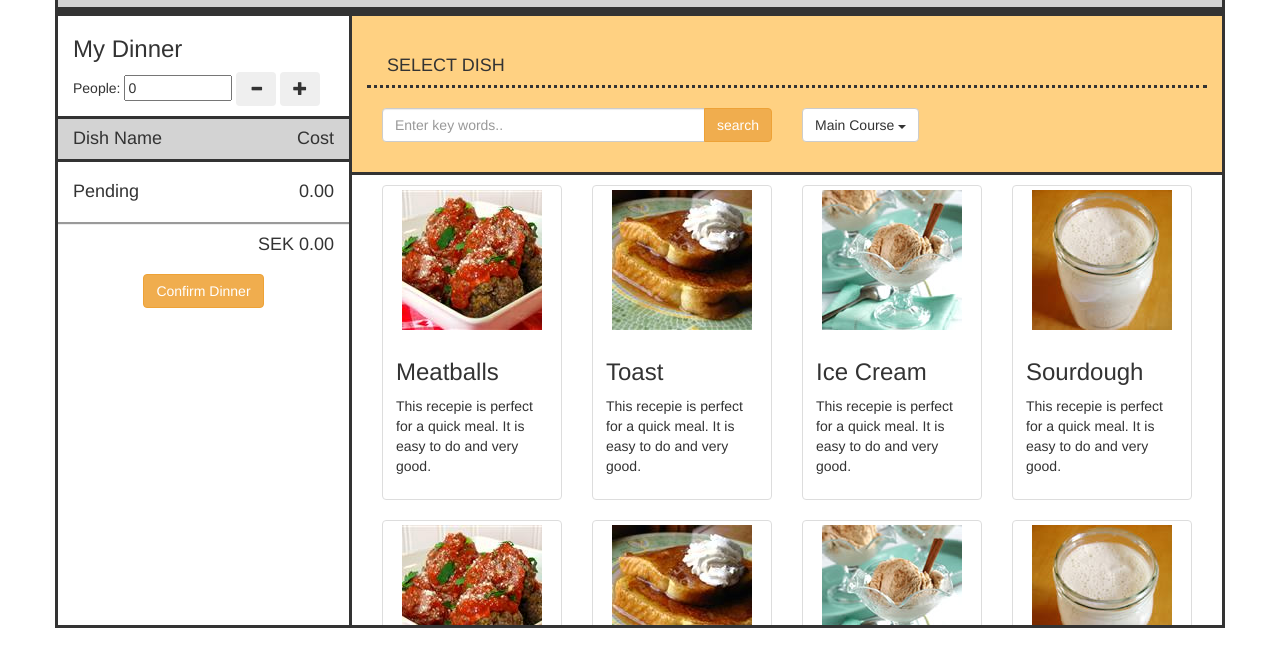
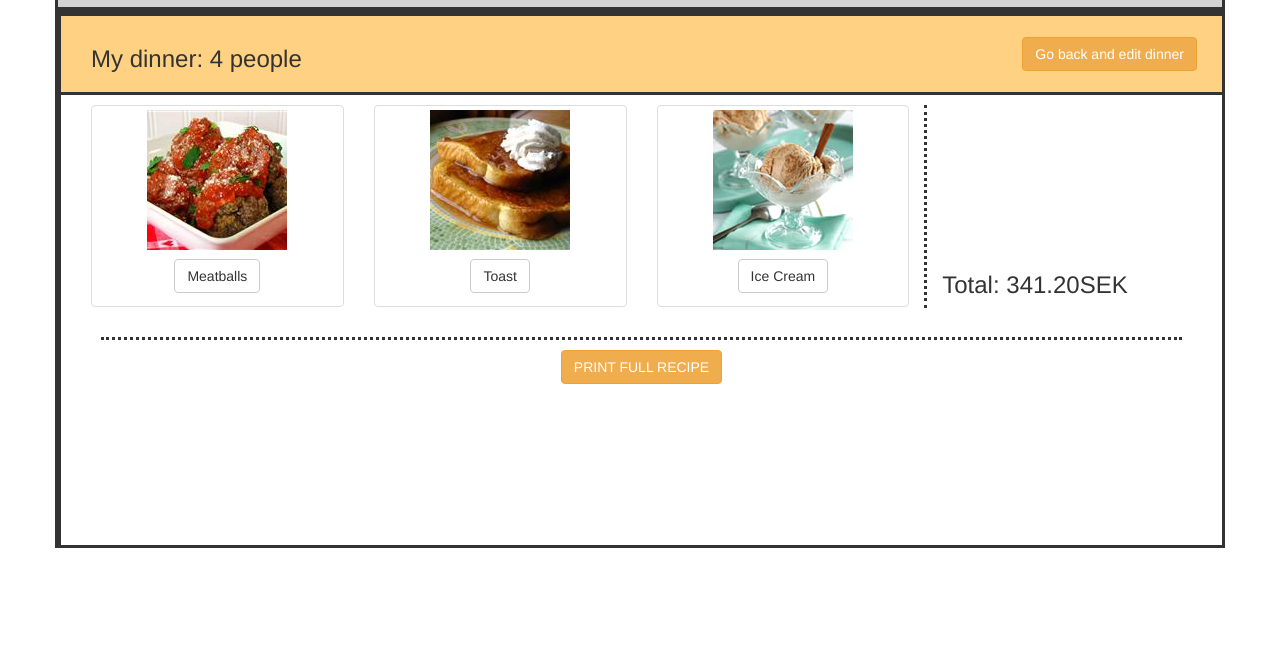
Before and after one commit to ingridsorensen/iteractionLabb2, a plain HTML site: page dinnerplanner-html-master/dinnerOverview.html in a window 1280 px wide. Shown: the part 66-732 px from the top of the page. Drawn offline with nearby package versions, Linux system fonts and the light colour scheme; a script that the page names is missing.

Commit message:
dinnerOverview done

```diff
--- a/dinnerplanner-html-master/dinnerOverview.html
+++ b/dinnerplanner-html-master/dinnerOverview.html
@@ -26,162 +26,60 @@
 		<!--Frame-->
 		<div class="row" style="border-style: solid;">
 
-			<!--Left frame-->
-			<div class="col-md-3"style="border-top-style: solid;">
-				<h3>My Dinner</h3>
-
-				<!--left top menu-->
-				<div id="exampleView">
-					<div>
-					People: <span id="numberOfGuests"><input id="number" value="0" size="10"/></span>
-						<button id="minusGuest" class="btn" onclick="setNumberOfGuests(-1)"><span class="glyphicon glyphicon-minus" ></span></button>
-						<button id="plusGuest" class="btn" onclick="setNumberOfGuests(1)"><span class="glyphicon glyphicon-plus"></span></button>
-					</div>
-				</div>
-
-			<!--left middle menu-->
-				<div class="row" style="margin-top:10px; border-top-style: solid; border-bottom-style: solid; background-color: LightGrey;">
-					<div class="col-md-6">
-						<h4>Dish Name</h4>
-					</div>
-					<div class="col-md-6" align="right";>
-						<h4>Cost</h4>
-					</div>
-				</div>
-
-			<!--left bottom menu-->
-				<div class="row" style="margin-top:10px;">
-					<div class="col-md-6">
-						<h4>Pending</h4>
-					</div>
-					<div class="col-md-6" align="right";>
-						<h4>0.00</h4>
-					</div>
-				</div>
-
-				<div class="row" style="margin-top:10px; border-top-style: groove;">
-					<div class="col-md-12" align="right";>
-						<h4>SEK 0.00</h4>
-					</div>
-				</div>
-
-				<div class="row" style="margin-top:10px;">
-					<div class="col-md-12" align="center";>
-						<button id="confirmDinner" class="btn btn-warning" >Confirm Dinner</button>
-					</div>
-				</div>
-
-			</div><!--End Left frame-->
-
 
 			<!--Right frame-->
-			<div class="col-md-9" style="border-left-style: solid;">
+			<div class="col-md-12" style="border-left-style: solid;">
 
 				<!--right top menu-->
-				<div class="row" style="background-color: #ffd182; border-top-style: solid; border-bottom-style: solid; padding: 30px">
-					<h4 style="margin-left:5px;">SELECT DISH</h4>
-					<div class="row" style="border-top-style: dotted;">
-						<div class="col-md-6" style="margin-top:20px;">
-							<div class="input-group">
-								<input type="text" class="form-control" placeholder="Enter key words..">
-								<span class="input-group-btn">
-								<button class="btn btn-warning" type="button">search</button>
-								</span>
-							</div>
-						</div>
-						<div class="col-md-6"  style="margin-top:20px;">
-							<div class="dropdown">
-								<button class="btn btn-default dropdown-toggle" type="button" id="dropdownMenu1" data-toggle="dropdown" aria-expanded="true">
-								Main Course
-								<span class="caret"></span>
-								</button>
-								<ul class="dropdown-menu" role="menu" aria-labelledby="dropdownMenu1">
-								<li role="presentation"><a role="menuitem" tabindex="-1" href="#">Dessert</a></li>
-								</ul>
-							</div>
-						</div>
+				<div class="row" style="background-color: #ffd182; border-top-style: solid; border-bottom-style: solid; padding: 10px">
+					<div class="col-md-6">
+					<h3 style="margin-left:5px;">My dinner: 4 people</h3>
+					</div>
+					<div class="col-md-6" style="padding-top: 1%" align="right">
+					<button class="btn btn-warning" type="button">Go back and edit dinner</button>
 					</div>
 				</div> <!--end right top menu-->
+
 
 				<!--Right side bottom-->
 				<div class="row" style="padding-top: 10px; padding-left: 30px; display: block; overflow-y: auto; overflow-x: hidden; height: 450px; width: 100%">
 					<!--First row for dishes-->
 					<div class="row">
-						<div class="col-xs-3"> <!--first-->
+						<div class="col-xs-3" align="center"> <!--first-->
 							<div class="thumbnail">
 								<img src="images/meatballs.jpg" alt="images/image-not-found.gif">
 								<div class="caption">
-									<h3>Meatballs</h3>
-									<p>This recepie is perfect for a quick meal. It is easy to do and very good.</p>
+									<button class="btn btn-default" type="button">Meatballs</button>
 								</div>
 							</div>
 						</div><!--end first-->
-						<div class="col-xs-3"> <!--secound-->
+						<div class="col-xs-3" align="center"> <!--secound-->
 							<div class="thumbnail">
 								<img src="images/toast.jpg" alt="images/image-not-found.gif">
 								<div class="caption">
-									<h3>Toast</h3>
-									<p>This recepie is perfect for a quick meal. It is easy to do and very good.</p>
+									<button class="btn btn-default" type="button">Toast</button>
+
 								</div>
 							</div>
 						</div><!--end secound-->
-						<div class="col-xs-3"> <!--third-->
+						<div class="col-xs-3" align="center"> <!--third-->
 							<div class="thumbnail">
 								<img src="images/icecream.jpg" alt="images/image-not-found.gif">
 								<div class="caption">
-									<h3>Ice Cream</h3>
-									<p>This recepie is perfect for a quick meal. It is easy to do and very good.</p>
+									<button class="btn btn-default"  type="button">Ice Cream</button>
 								</div>
 							</div>
 						</div><!--end third-->
-						<div class="col-xs-3"> <!--forth-->
-							<div class="thumbnail">
-								<img src="images/sourdough.jpg" alt="images/image-not-found.gif">
-								<div class="caption">
-									<h3>Sourdough</h3>
-									<p>This recepie is perfect for a quick meal. It is easy to do and very good.</p>
-								</div>
-							</div>
+						<div class="col-xs-3" align="bottom" style="padding-top: 13%; border-left-style: dotted"> <!--forth-->
+							<h3>Total: 341.20SEK</h3>
 						</div><!--end forth-->
+
 					</div><!--Ed First row for dishes-->
 					<!--Secound row for dishes-->
-					<div class="row">
-						<div class="col-xs-3"> <!--first-->
-							<div class="thumbnail">
-								<img src="images/meatballs.jpg" alt="images/image-not-found.gif">
-								<div class="caption">
-									<h3>Meatballs</h3>
-									<p>This recepie is perfect for a quick meal. It is easy to do and very good.</p>
-								</div>
-							</div>
-						</div><!--end first-->
-						<div class="col-xs-3"> <!--secound-->
-							<div class="thumbnail">
-								<img src="images/toast.jpg" alt="images/image-not-found.gif">
-								<div class="caption">
-									<h3>Toast</h3>
-									<p>This recepie is perfect for a quick meal. It is easy to do and very good.</p>
-								</div>
-							</div>
-						</div><!--end secound-->
-						<div class="col-xs-3"> <!--third-->
-							<div class="thumbnail">
-								<img src="images/icecream.jpg" alt="images/image-not-found.gif">
-								<div class="caption">
-									<h3>Ice Cream</h3>
-									<p>This recepie is perfect for a quick meal. It is easy to do and very good.</p>
-								</div>
-							</div>
-						</div><!--end third-->
-						<div class="col-xs-3"> <!--forth-->
-							<div class="thumbnail">
-								<img src="images/sourdough.jpg" alt="images/image-not-found.gif">
-								<div class="caption">
-									<h3>Sourdough</h3>
-									<p>This recepie is perfect for a quick meal. It is easy to do and very good.</p>
-								</div>
-							</div>
-						</div><!--End forth-->
+					<div class="row" align="center" style="margin: 10px; border-top-style: dotted">
+						<div class="col-xs-12" align="center" style="margin-top: 10px">
+							<button class="btn btn-warning" type="button">PRINT FULL RECIPE</button>
+						</div>
 					</div><!--End Secound row for dishes-->
 
 				</div><!--End Right side bottom-->
```
